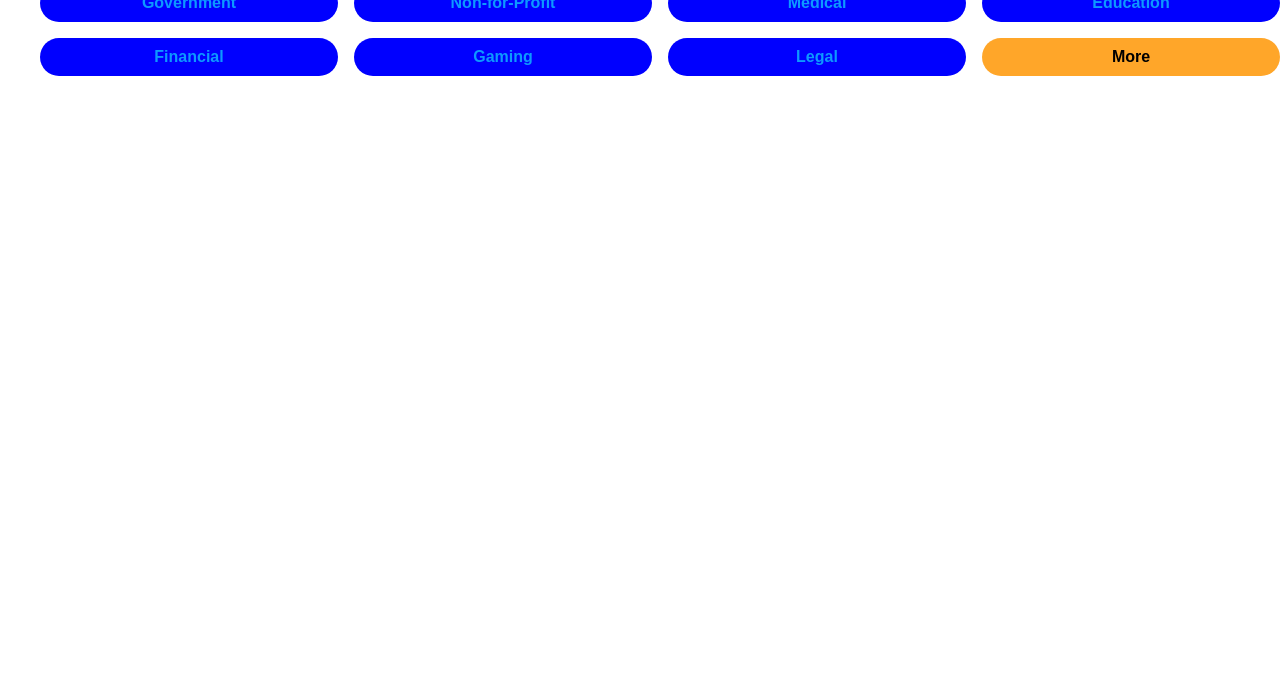
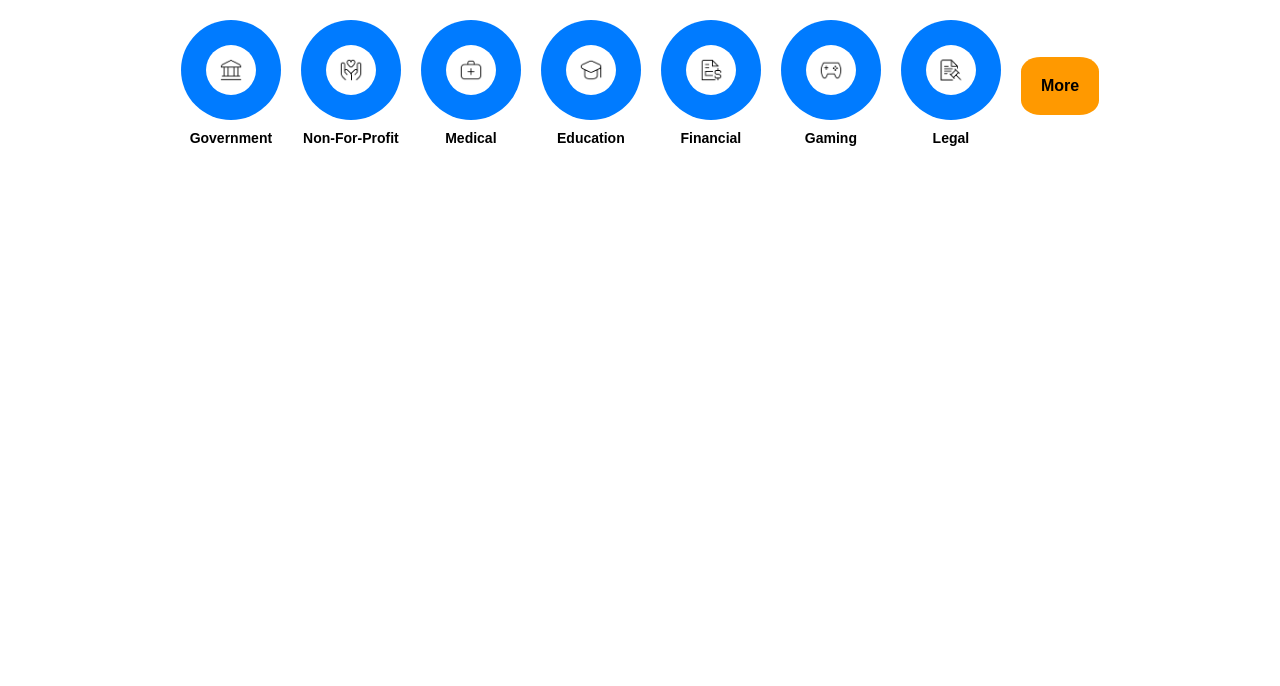
Before and after one commit to maccaabdi1/LingoBridge, a plain HTML site: page sectors.html in a window 1280 px wide. Shown: the part 114-800 px from the top of the page. Drawn offline with Linux system fonts and the light colour scheme.

Commit message:
completed sectors

```diff
--- a/sectors.html
+++ b/sectors.html
@@ -7,33 +7,53 @@
         <link rel="stylesheet" href="styles.css">
 
         <style>
-            .icons{
+            .sectors{
                 display: flex;
-                flex-direction: row;
                 flex-wrap: wrap;
                 justify-content: center;
                 align-items: center;
-                gap: 16px;
-                margin: 0 auto;
+                gap: 20px;
+                padding: 20px;
                 list-style-type: none;
             }
-            .icons li{
-                background-color: blue;
-                flex: 1 1 calc(25% - 16px);
-                min-width: calc(25% - 16px);
+            .sectors li{
+                text-align: center;
                 box-sizing: border-box;
                 text-align: center;
-                padding: 10px;
-                border-radius: 360px;
             }
-            .icons li:last-of-type{
-                background-color: #FFA629;
-                border-radius: 30px;
+
+            .sector-item{
+                width: 100px;
+                height: 100px;
+                background-color: #007bff;
+                border-radius: 50%;
+                display: flex;
+                align-items: center;
+                justify-content: center;
+                margin-bottom: 10px;
+                transition: background-color 0.3s;
+            }
+            .sector-item:hover{
+                background-color: #0056b3;
+            }
+            .sector-item img{
+                width: 50px;
+                height: auto;
+                background-color: white;
+                border-radius: 50%;
+            }
+
+            .sector-label, .sector-more{
+                font-size: 14px;
                 color: black;
+                margin-top: 5px;
             }
-        </style>
-</html>
-
+            .sector-more{
+                font-size: 16px;
+                background-color: #FF9900;
+                border-radius: 25%;
+                padding: 20px;
+            }
 
         </style>
     </head>
@@ -49,17 +69,38 @@
             </div>
         </div>
 
-        <div class="list">
-            <ul class="icons">
-                <li>Government</li>
-                <li>Non-for-Profit</li>
-                <li>Medical</li>
-                <li>Education</li>
-                <li>Financial</li>
-                <li>Gaming</li>
-                <li>Legal</li>
-                <li>More</li>
-            </ul>
-        </div>
+        <ul class="sectors">
+            <li>
+                <div class="sector-item"><img class="sector-icon" alt="government" src="sector-icons/government-icon.png"></span></div>
+                <div class="sector-label">Government</div>
+            </li>
+            <li>
+                <div class="sector-item"><img class="sector-icon" alt="non-profit" src="sector-icons/non-profit-icon.png"></span></div>
+                <div class="sector-label">Non-For-Profit</div>
+            </li>
+            <li>
+                <div class="sector-item"><img class="sector-icon" alt="medical" src="sector-icons/medical-icon.png"></span></div>
+                <div class="sector-label">Medical</div>
+            </li>
+            <li>
+                <div class="sector-item"><img class="sector-icon" alt="education" src="sector-icons/education-icon.png"></span></div>
+                <div class="sector-label">Education</div>
+            </li>
+            <li>
+                <div class="sector-item"><img class="sector-icon" alt="financial" src="sector-icons/financial-icon.png"></span></div>
+                <div class="sector-label">Financial</div>
+            </li>
+            <li>
+                <div class="sector-item"><img class="sector-icon" alt="gaming" src="sector-icons/gaming-icon.png"></span></div>
+                <div class="sector-label">Gaming</div>
+            </li>
+            <li>
+                <div class="sector-item"><img class="sector-icon" alt="legal" src="sector-icons/Legal-icon.png"></span></div>
+                <div class="sector-label">Legal</div>
+            </li>
+            <li>
+                <div class="sector-more">More</div>
+            </li>
+        </ul>
     </body>
 </html>
```
Also changed, not shown: sector-icons/Legal-icon.png (added), sector-icons/education-icon.png (added), sector-icons/financial-icon.png (added), sector-icons/gaming-icon.png (added), sector-icons/government-icon.png (added), sector-icons/medical-icon.png (added), sector-icons/non-profit-icon.png (added).
